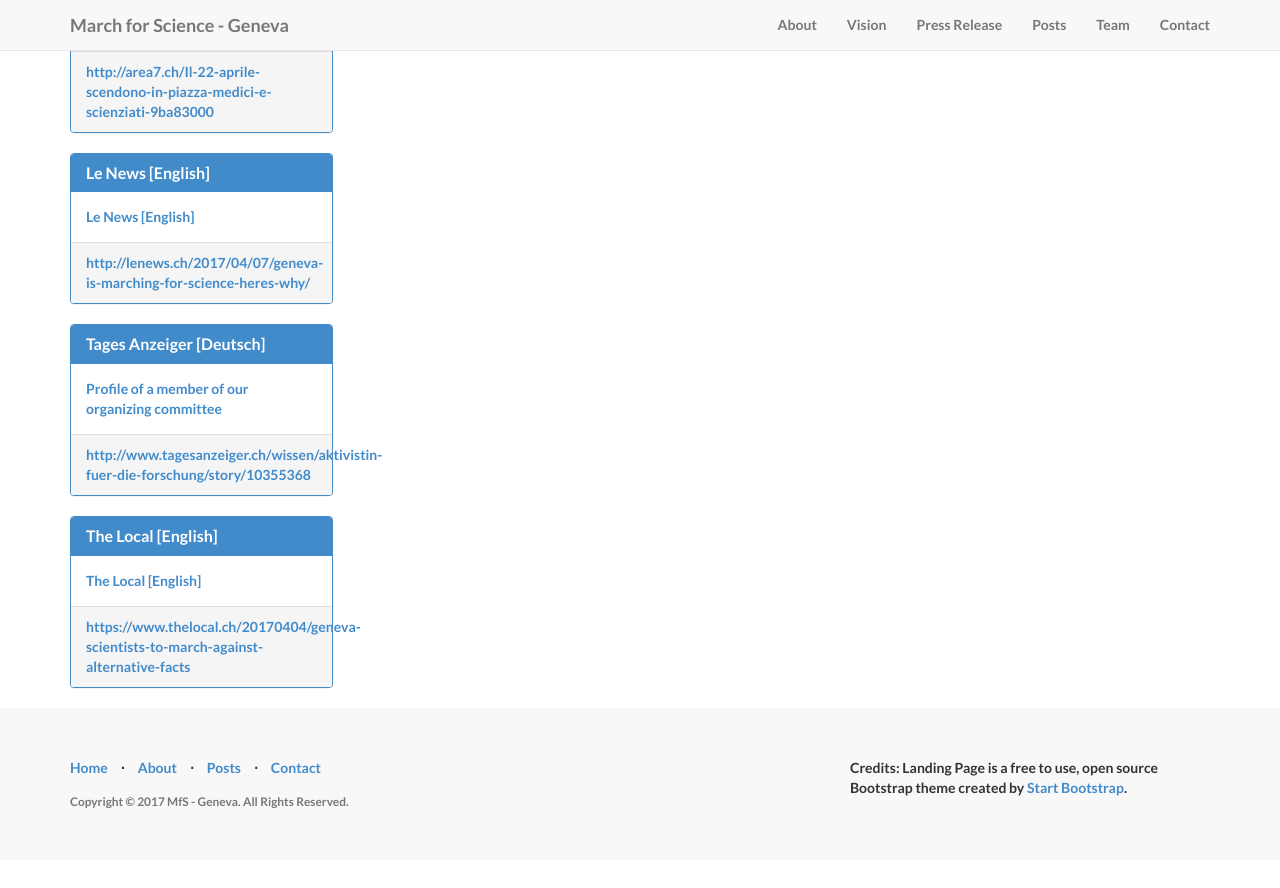
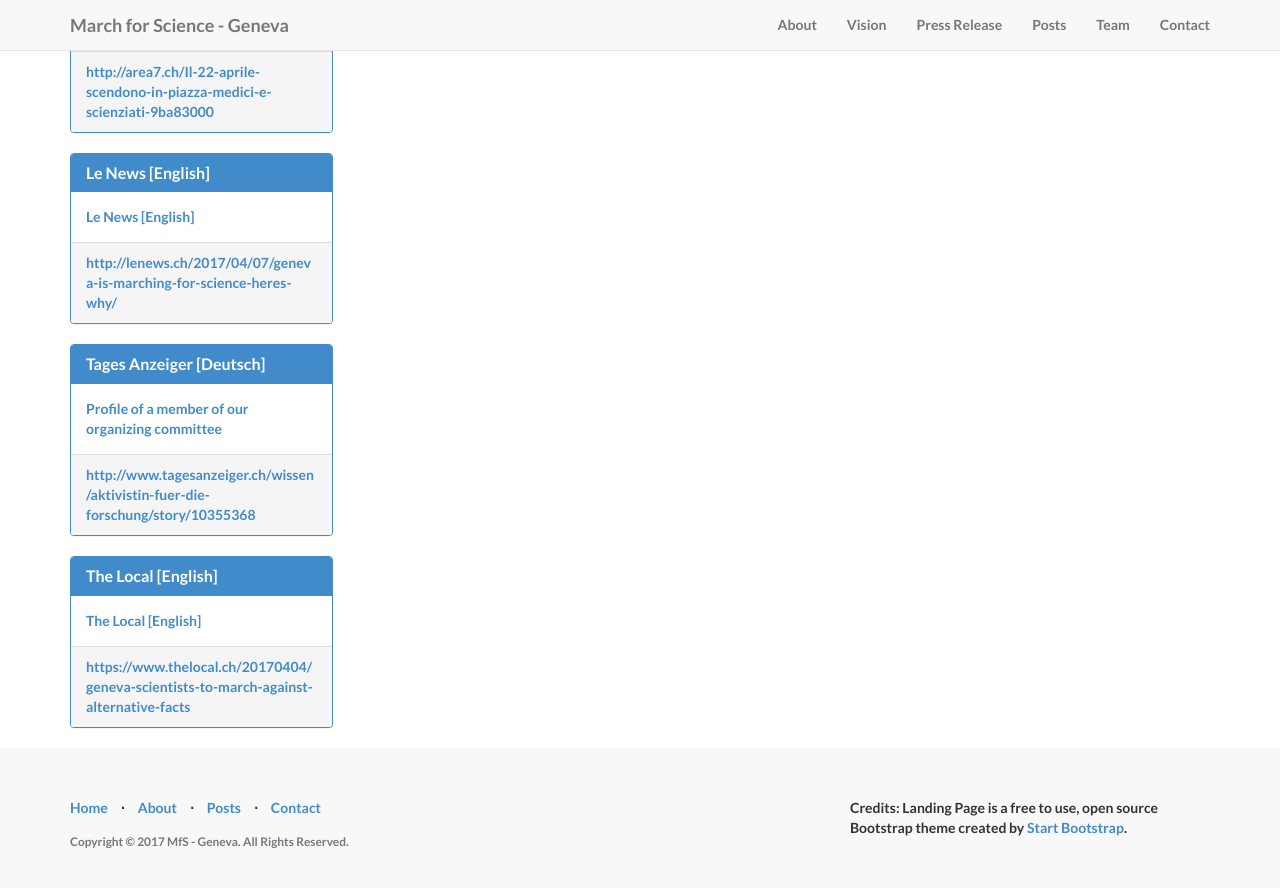
Before and after one commit to marchforsciencegeneva/marchforsciencegeneva.github.io, a Jekyll site: the page built from news.html, in a window 1280 px wide and 900 px high, scrolled down 545 px. Shown: the top 888 px of the window. Built offline with Jekyll 4.4.1, drawn with Linux system fonts in a browser that asks for light colours; before the commit the page ends 1405 px from its top, so only the background shows below that.

Commit message:
word wrap

```diff
--- a/_includes/inthenews.html
+++ b/_includes/inthenews.html
@@ -8,10 +8,10 @@
                 <h3 class="panel-title">{{ news.title }}</h3>
               </div>
               {% comment %}negative margin to get rid of margin from paragraph tag inside body{% endcomment %}
-              <div class="panel-body" style="margin-bottom: -10px;">
+              <div class="panel-body" style="margin-bottom: -10px; word-wrap:break-word;">
                 {{ news.content }}
               </div>
-              <div class="panel-footer">
+              <div class="panel-footer" style="word-wrap:break-word;">
                 {{ news.link }}
               </div>
             </div>
```
